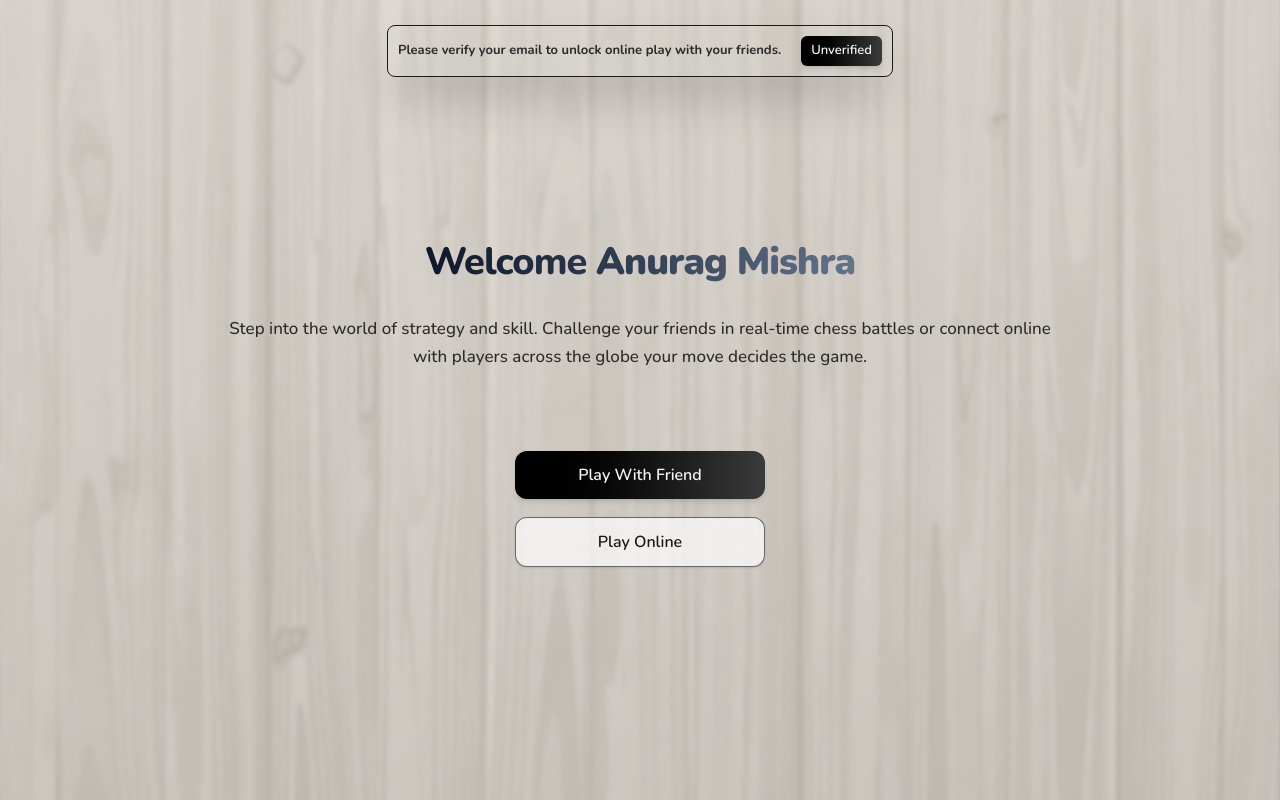
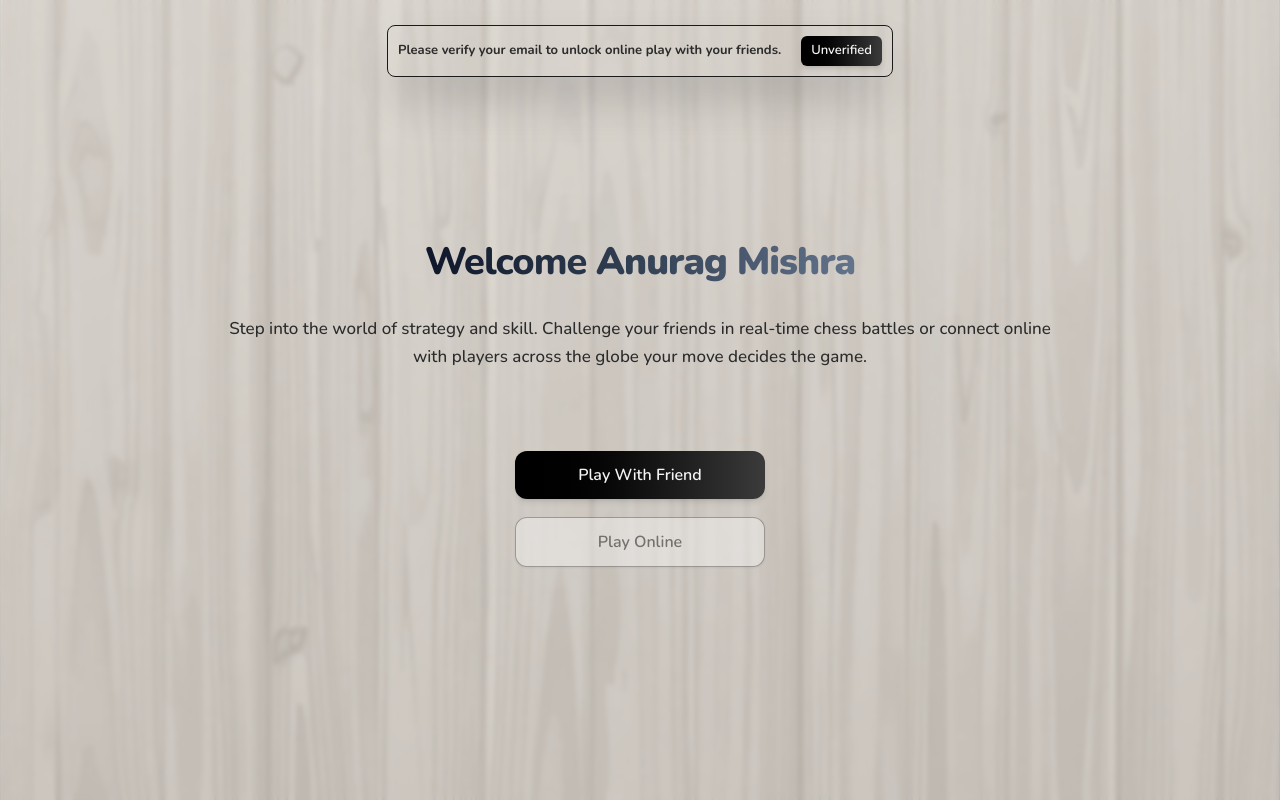
Before and after one commit to anurag9601/chess, a Next.js app: page / in a window 1280 px wide. Built offline with nearby package versions, Linux system fonts and the light colour scheme; no server answers.

Commit message:
manupulating UI on emailVerification

```diff
--- a/src/app/(frontend)/page.tsx
+++ b/src/app/(frontend)/page.tsx
@@ -1,4 +1,11 @@
+"use client";
+
+import { UserContext } from "@/context/User.context";
+import { useContext } from "react";
+
 export default function Home() {
+  const { userData } = useContext(UserContext);
+
   return (
     <div className="bg-[url('/images/background.jpg')] bg-cover bg-center h-dvh w-dvw flex flex-col items-center justify-center px-[10%] text-[#1a1a1a] relative">
       <div className="absolute inset-0 bg-[rgba(255,255,255,0.5)] backdrop-blur-[2px]"></div>
@@ -28,7 +35,7 @@ export default function Home() {
         <button className="w-[250px] py-[10px] sm:py-[12px] rounded-xl bg-gradient-to-r from-[#000000] to-[#3b3b3b] text-[#f4f4f4] font-[600] text-[14px] sm:text-[16px] shadow-md hover:scale-[1.03] active:scale-[0.98] transition-all cursor-pointer">
           Play With Friend
         </button>
-        <button className="w-[250px] py-[10px] sm:py-[12px] rounded-xl border border-[#00000090] text-[#1a1a1a] font-[600] text-[14px] sm:text-[16px] bg-[rgba(255,255,255,0.7)] hover:bg-[rgba(255,255,255,0.9)] shadow-sm transition-all cursor-pointer">
+        <button className={`w-[250px] py-[10px] sm:py-[12px] rounded-xl border border-[#00000090] text-[#1a1a1a] font-[600] text-[14px] sm:text-[16px] bg-[rgba(255,255,255,0.7)] shadow-sm transition-all ${ userData?.isEmailVerified === true ? "hover:bg-[rgba(255,255,255,0.9)] opacity-100 cursor-pointer" : "opacity-50 cursor-not-allowed"}`}>
           Play Online
         </button>
       </div>
```
